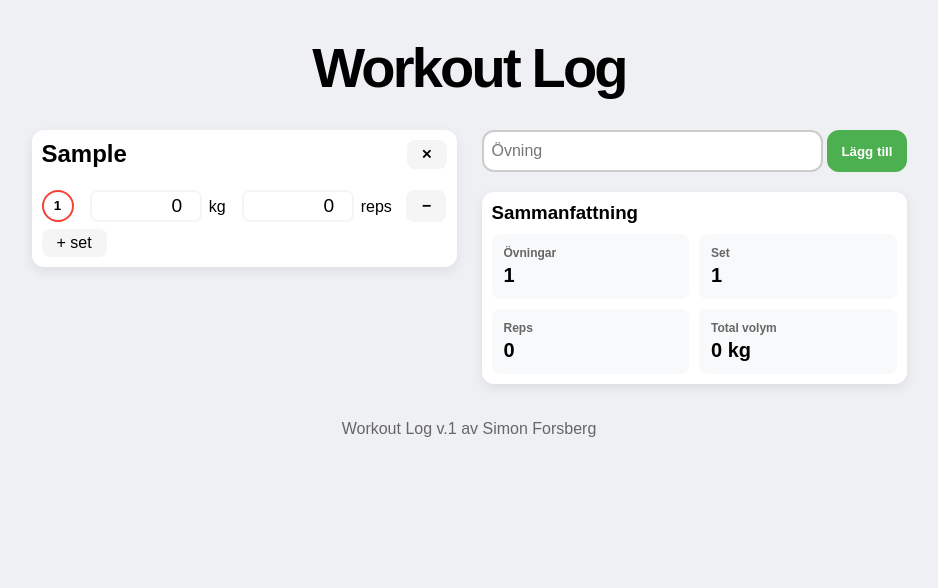
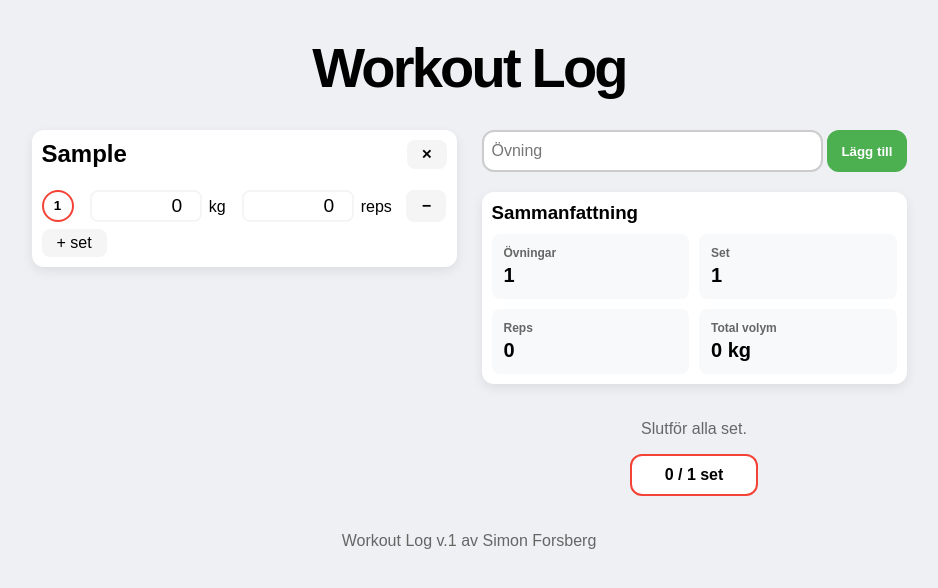
Before and after one commit to simonforsberg/setlist, a Vue app: page / in a window 1280 px wide. Both pictures are taken after typing "Sample" into the empty fields and a click on the button "Lägg till". Shown: the top 588 px of the page, without its empty margins (171-1109 px from the left). Built offline with nearby package versions, Linux system fonts and the light colour scheme; a web font is replaced by a local one.

Commit message:
Add WorkoutProgress

```diff
--- /dev/null
+++ b/src/components/WorkoutProgress.vue
@@ -0,0 +1,29 @@
+<script setup>
+defineProps(["setCount", "setDoneCount", "allSetsDone"]);
+
+const emit = defineEmits(["clear-session"]);
+
+function clearSession() {
+  emit("clear-session");
+}
+</script>
+
+<template>
+  <section class="workout-progress">
+    <p v-if="allSetsDone">Bra jobbat! Klicka nedan för att avsluta passet.</p>
+    <p v-else>Slutför alla set.</p>
+
+    <button
+      class="workout-progress-btn"
+      :class="{ 'all-sets-done': allSetsDone }"
+      :disabled="!allSetsDone"
+      @click="clearSession"
+    >
+      <template v-if="allSetsDone"> Avsluta </template>
+
+      <template v-else> {{ setDoneCount }} / {{ setCount }} set </template>
+    </button>
+  </section>
+</template>
+
+<style scoped></style>
--- a/src/views/HomeView.vue
+++ b/src/views/HomeView.vue
@@ -7,6 +7,7 @@ import Footer from "./Footer.vue";
 import AddExercise from "../components/AddExerciseForm.vue";
 import ExerciseCard from "../components/ExerciseCard.vue";
 import SummaryCard from "../components/SummaryCard.vue";
+import WorkoutProgress from "../components/WorkoutProgress.vue";
 
 const exercises = ref([]);
 
@@ -15,6 +16,10 @@ function addExercise(name) {
     name: name,
     sets: [{ kg: 0, reps: 0, done: false }],
   });
+}
+
+function removeExercise(index) {
+  exercises.value.splice(index, 1);
 }
 
 const exerciseCount = computed(() => exercises.value.length);
@@ -49,15 +54,36 @@ const totalVolume = computed(() => {
   return total;
 });
 
-function removeExercise(index) {
-  exercises.value.splice(index, 1);
+const setDoneCount = computed(() => {
+  let total = 0;
+
+  exercises.value.forEach((exercise) => {
+    exercise.sets.forEach((set) => {
+      if (set.done) {
+        total++;
+      }
+    });
+  });
+
+  return total;
+});
+
+const allSetsDone = computed(() => {
+  return setCount.value > 0 && setDoneCount.value === setCount.value;
+});
+
+function clearSession() {
+  exercises.value = [];
 }
 </script>
 
 <template>
   <main>
     <Header />
-    <section class="workout-grid">
+    <section
+      class="workout-grid"
+      :class="{ 'workout-grid--empty': exercises.length === 0 }"
+    >
       <section class="exercise-list">
         <ExerciseCard
           v-for="(exercise, exIndex) in exercises"
@@ -77,6 +103,14 @@ function removeExercise(index) {
           :rep-count="repCount"
           :total-volume="totalVolume"
         />
+
+        <WorkoutProgress
+          v-if="exercises.length > 0"
+          :set-count="setCount"
+          :set-done-count="setDoneCount"
+          :all-sets-done="allSetsDone"
+          @clear-session="clearSession"
+        />
       </div>
     </section>
 
```
